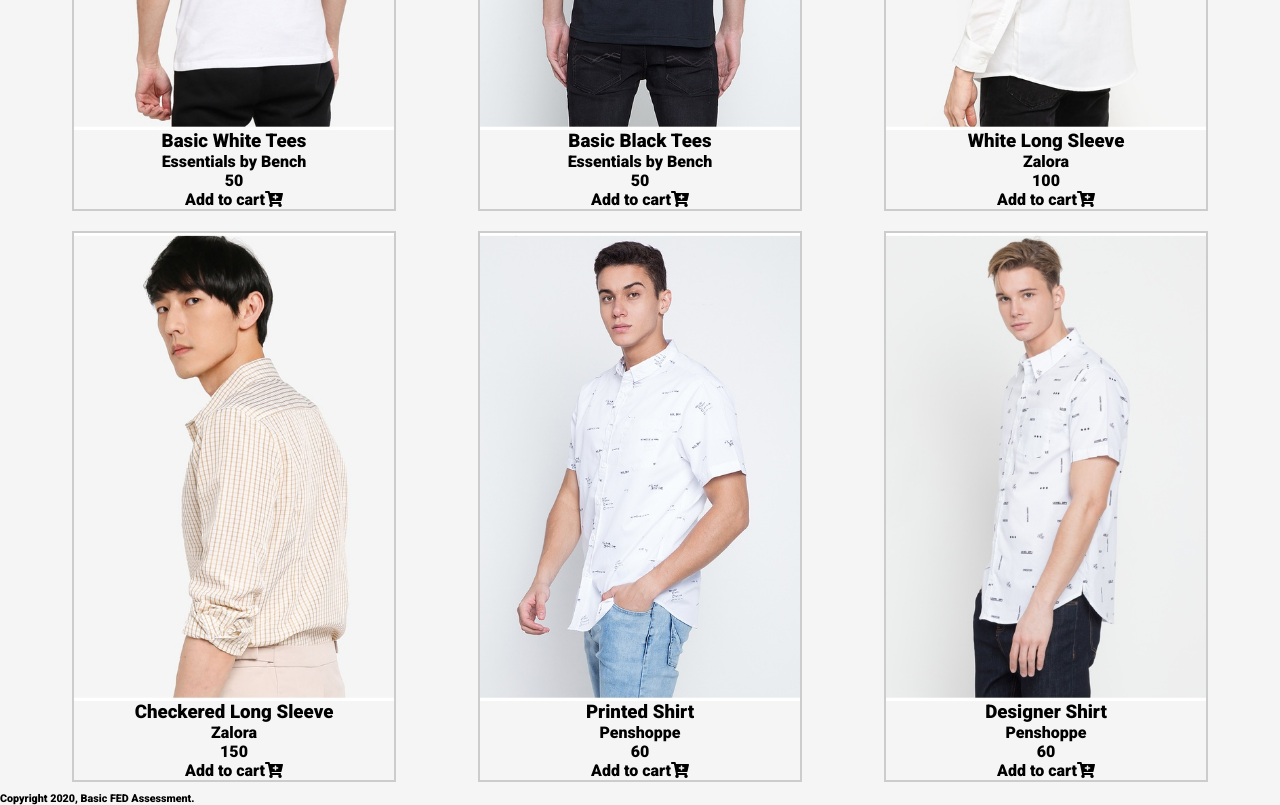
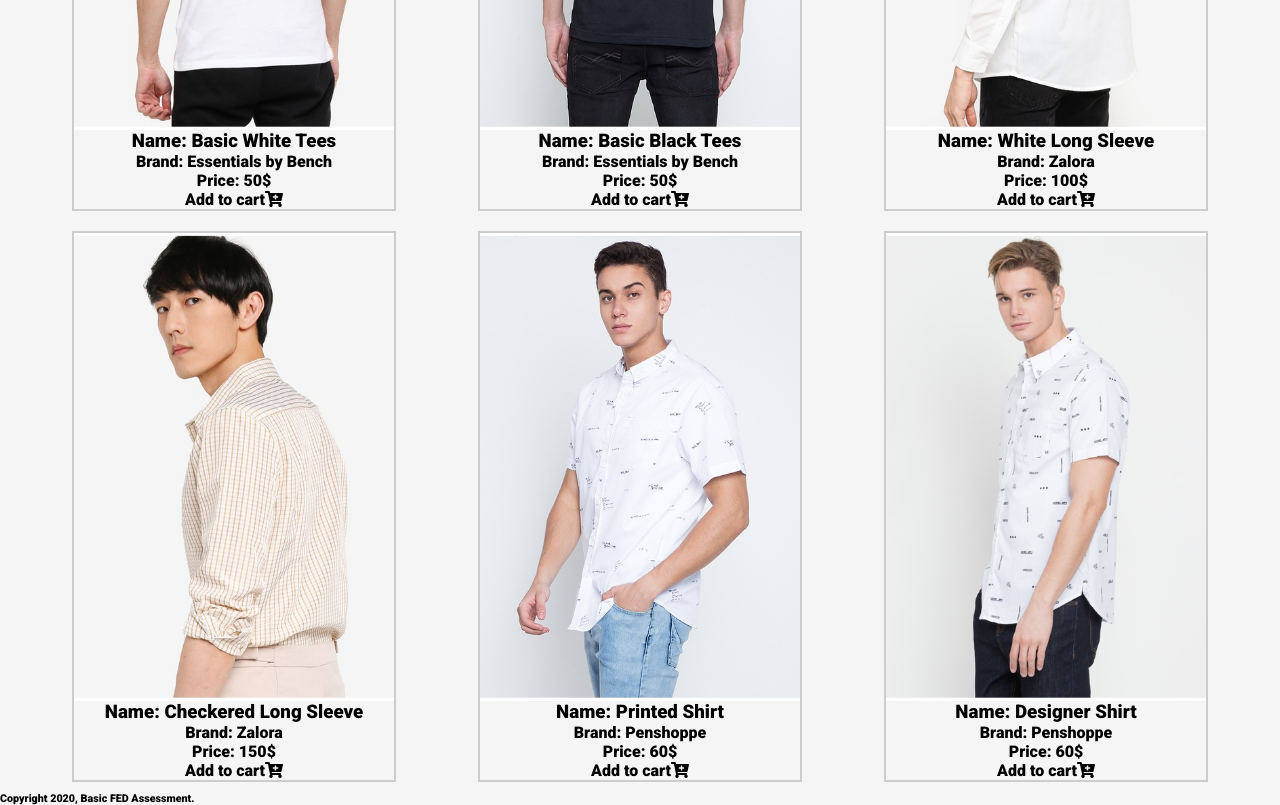
Before and after one commit to Yuut5u/lorenzo.g.c.oceo-fed-basic, a plain HTML site: page index.html in a window 1280 px wide. Shown: the part 1340-2145 px from the top of the page. Drawn offline with Linux system fonts and the light colour scheme.

Commit message:
Reverted

```diff
--- a/index.html
+++ b/index.html
@@ -76,16 +76,46 @@
 
     <main class="container">
         <div class="content">
+            <img class="image" src="" alt="This is a picture.">
+            <h3 class="name"></h3>
+            <p class="brand"></p>
+            <p class="price"></p>
+            <a href="#" class="add-cart cart1">Add to cart<i class="fa fa-cart-plus"></i></a>
         </div>
         <div class="content">
+            <img class="image" src="" alt="This is a picture.">
+            <h3 class="name"></h3>
+            <p class="brand"></p>
+            <p class="price"></p>
+            <a href="#" class="add-cart cart1">Add to cart<i class="fa fa-cart-plus"></i></a>
         </div>
         <div class="content">
+            <img class="image" src="" alt="This is a picture.">
+            <h3 class="name"></h3>
+            <p class="brand"></p>
+            <p class="price"></p>
+            <a href="#" class="add-cart cart1">Add to cart<i class="fa fa-cart-plus"></i></a>
         </div>
         <div class="content">
+            <img class="image" src="" alt="This is a picture.">
+            <h3 class="name"></h3>
+            <p class="brand"></p>
+            <p class="price"></p>
+            <a href="#" class="add-cart cart1">Add to cart<i class="fa fa-cart-plus"></i></a>
         </div>
         <div class="content">
+            <img class="image" src="" alt="This is a picture.">
+            <h3 class="name"></h3>
+            <p class="brand"></p>
+            <p class="price"></p>
+            <a href="#" class="add-cart cart1">Add to cart<i class="fa fa-cart-plus"></i></a>
         </div>
         <div class="content">
+            <img class="image" src="" alt="This is a picture.">
+            <h3 class="name"></h3>
+            <p class="brand"></p>
+            <p class="price"></p>
+            <a href="#" class="add-cart cart1">Add to cart<i class="fa fa-cart-plus"></i></a>
         </div>
     </main>
     <footer>
--- a/script.js
+++ b/script.js
@@ -44,12 +44,10 @@ let clothes = [
 // logic for loading product details
 function loadProductInfo() {
     for (let index = 0; index < clothes.length; index++) {
-        content[index].innerHTML = ` <img class="image" src="${clothes[index].image}" alt="This is a picture.">
-        <h3 class="name">${clothes[index].name}</h3>
-        <p class="brand">${clothes[index].brand}</p>
-        <p class="price">${clothes[index].price}</p>
-        <a href="#" class="add-cart cart1">Add to cart<i class="fa fa-cart-plus"></i></a>`;
-
+        name[index].innerHTML = "Name: " + clothes[index].name;
+        brand[index].innerHTML = "Brand: " + clothes[index].brand;
+        price[index].innerHTML = "Price: " + clothes[index].price + "$";
+        image[index].setAttribute("src", clothes[index].image);
     }
 }
 
```
